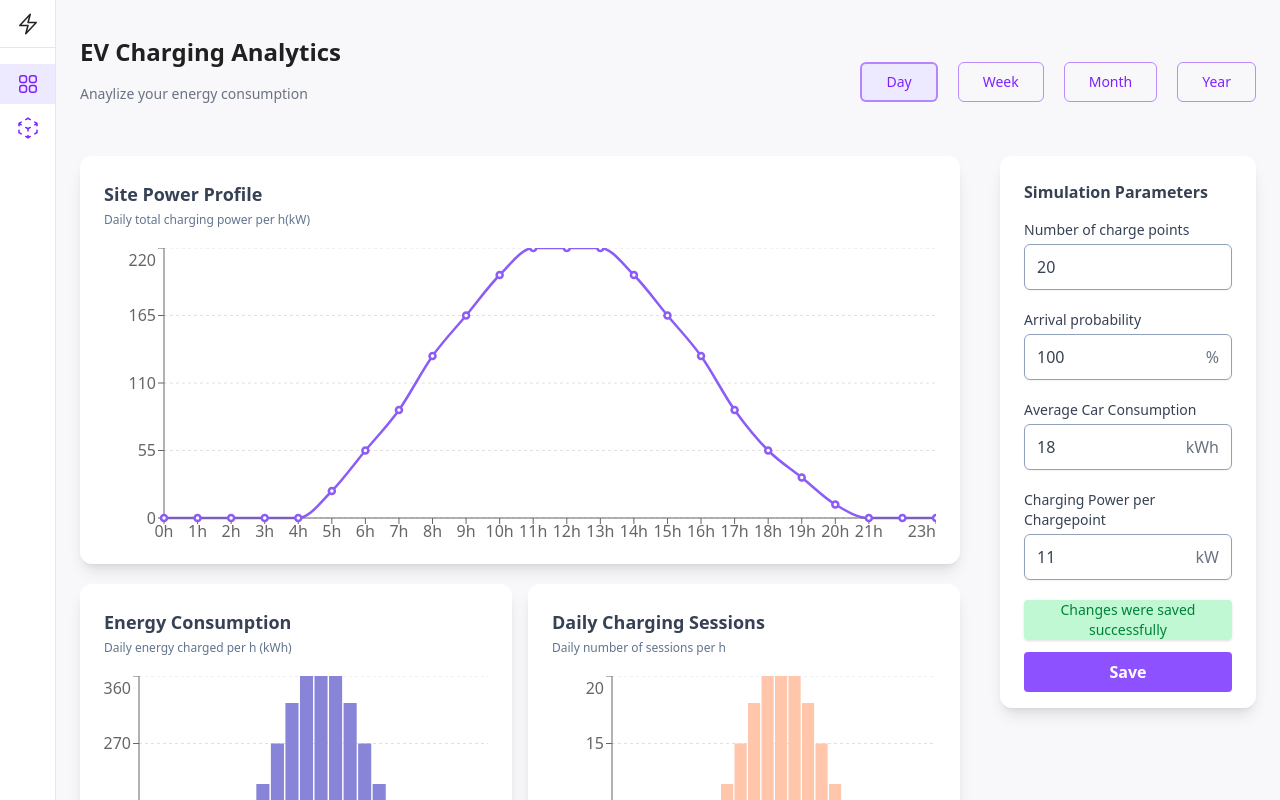
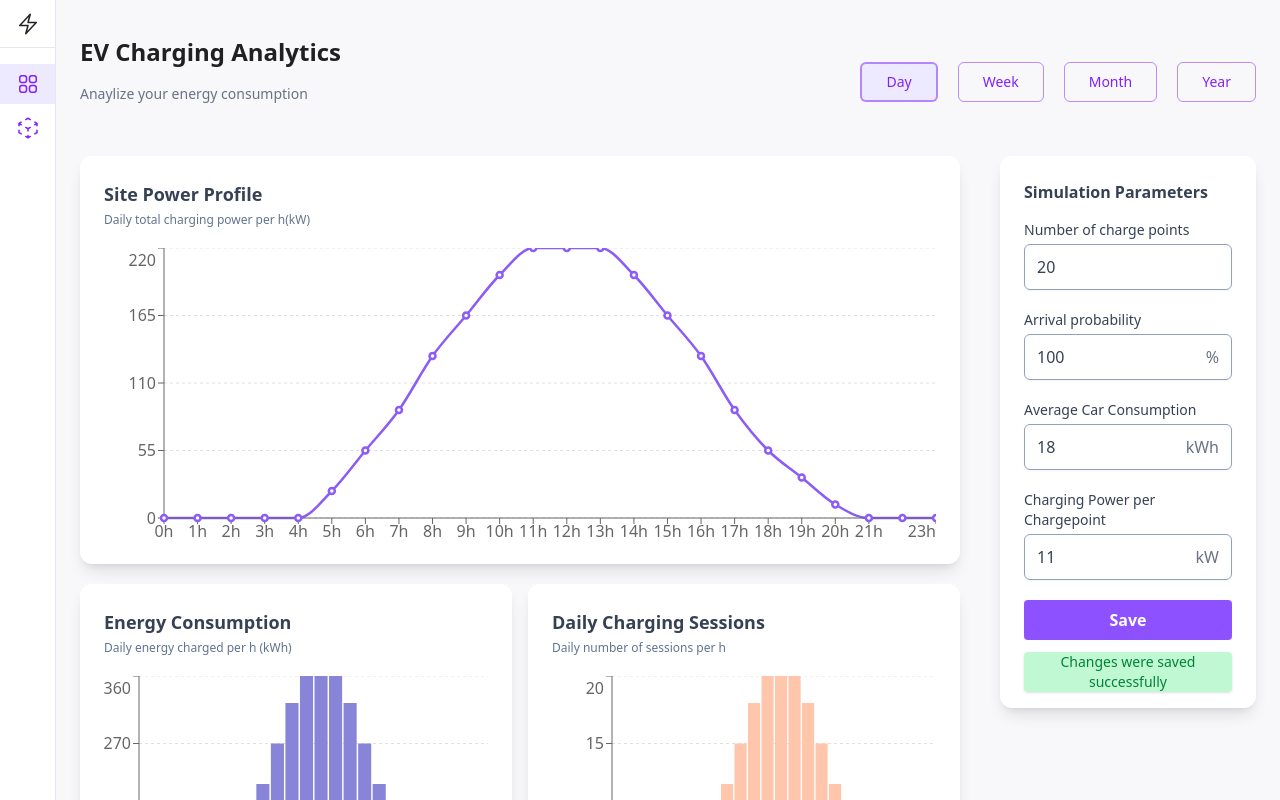
Before and after one commit to Ziva1011/EV-dashboard, a React (Vite) app: page / in a window 1280 px wide. Both pictures are taken after a click on the button "Save". Shown: the top 800 px of the page. Built offline with nearby package versions, Linux system fonts and the light colour scheme.

Commit message:
succesful message placement

```diff
--- a/src/features/SimulationForm.tsx
+++ b/src/features/SimulationForm.tsx
@@ -163,16 +163,16 @@ const SimulationForm: React.FC<SimulationFormProps> = ({
           );
         })}
 
-        {onSuccess && (
-          <div className="bg-green-200/90 text-green-700 rounded-sm shadow-sm">
-            <p className="text-sm">Changes were saved successfully</p>
-          </div>
-        )}
         <div className="flex justify-end space-x-4 mt-3">
           <Button variant="primary" type="submit">
             Save
           </Button>
         </div>
+        {onSuccess && (
+          <div className="bg-green-200/90 text-green-700 rounded-sm shadow-sm mt-3">
+            <p className="text-sm">Changes were saved successfully</p>
+          </div>
+        )}
       </form>
     </>
   );
```
